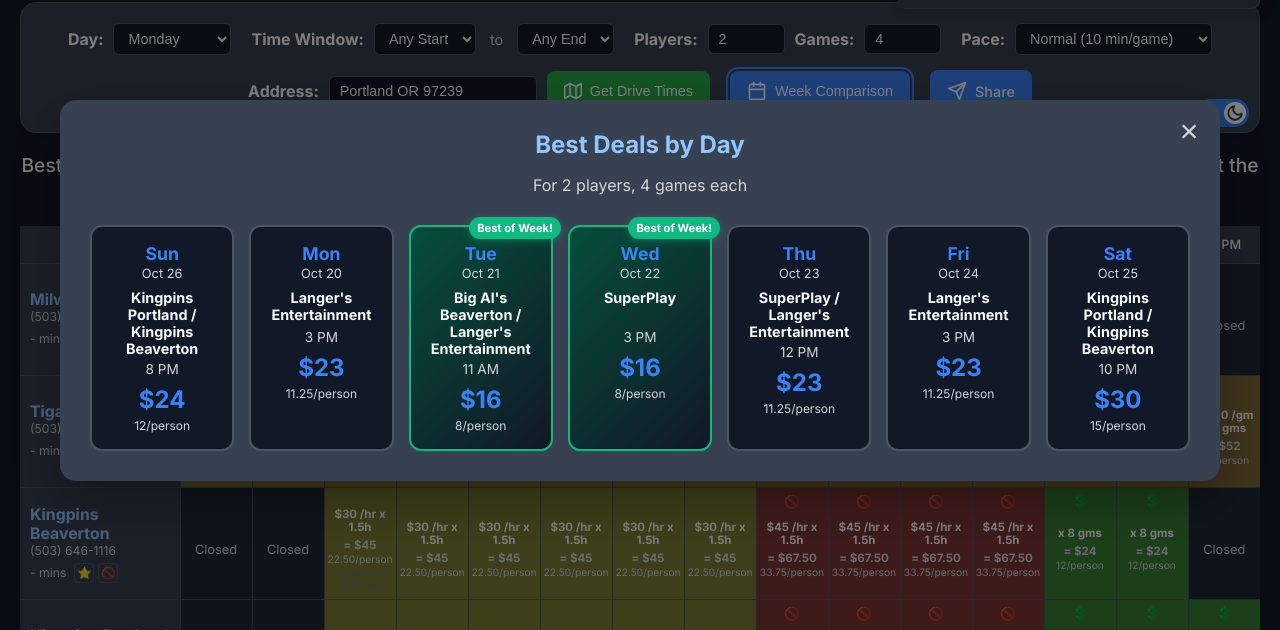
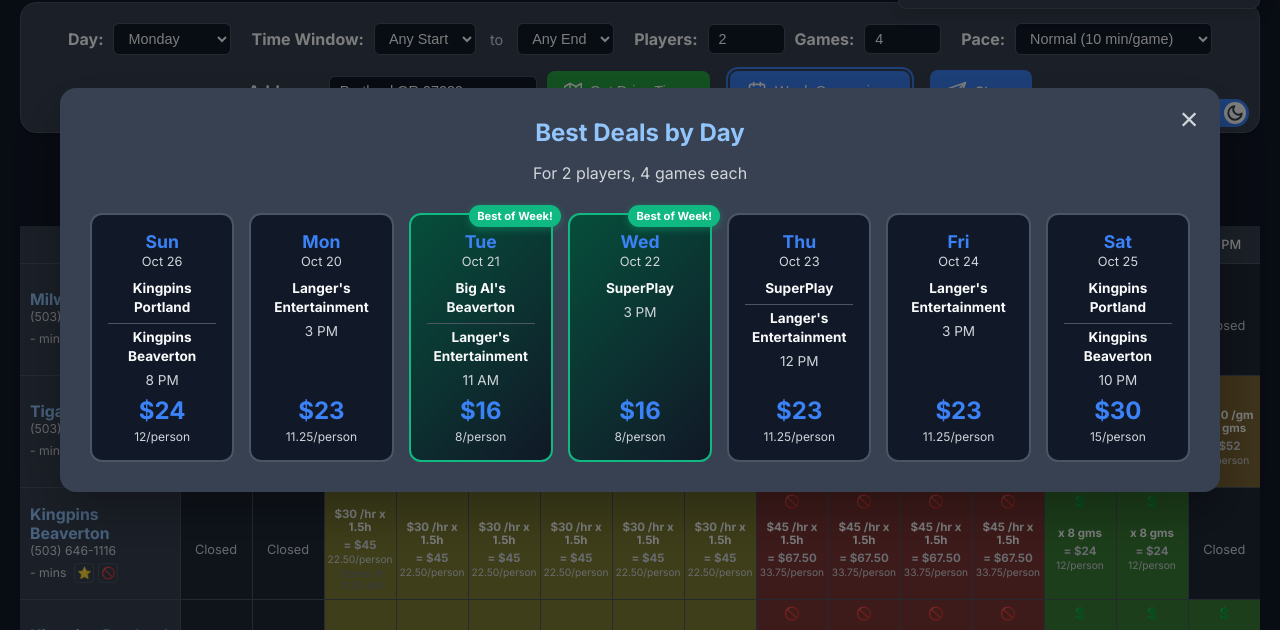
Before and after one commit to justintricate/PDX-Bowling-App, a website built with Vite: page index.html in a window 1280 px wide. Both pictures are taken after a click on the button "Week Comparison". Shown: the part 110-740 px from the top of the page. Built offline with nearby package versions, Linux system fonts and the light colour scheme.

Commit message:
updated calculator text output and weekly deals

```diff
--- a/src/main.js
+++ b/src/main.js
@@ -1045,7 +1045,9 @@
           const tiedAlleys = deals.map((deal) => deal.alley);
           const uniqueAlleyNames = [...new Set(tiedAlleys)];
           const earliestHour = Math.min(...deals.map((deal) => deal.hour));
-          const alleyText = uniqueAlleyNames.join(' / ');
+          const alleyText = uniqueAlleyNames
+            .map((name) => `<span class="alley-name-item">${name}</span>`)
+            .join('');
 
           const minWeeklyCost = Math.min(
             ...weekSummary
@@ -1835,9 +1837,16 @@
     const gameLabel = numGames === 1 ? 'game' : 'games';
     const eachSuffix = numPlayers > 1 || numGames > 1 ? ' each' : '';
 
-    dom.calculatorResult.innerHTML = `Best deal ${timeContextPhrase} for ${numPlayers} ${playerLabel}, ${numGames} ${gameLabel}${eachSuffix} ${dealLocationPhrase} costing $<b>${bestCost.toFixed(
+    const summaryPart1 = `Best deal ${timeContextPhrase} for ${numPlayers} ${playerLabel}, ${numGames} ${gameLabel}${eachSuffix} ${dealLocationPhrase.slice(
+      0,
+      -1
+    )}.`;
+    const summaryPart2 = `It will cost $<b>${bestCost.toFixed(
       0
     )}</b> total. (${costPerPerson}/person at the <b>${rateType}</b> rate.)`;
+
+    dom.calculatorResult.innerHTML =
+      dom.calculatorResult.innerHTML = `${summaryPart1}<br>${summaryPart2}`;
   } else {
     dom.calculatorResult.innerHTML =
       'No available deals found for the selected time window.';
--- a/src/style.css
+++ b/src/style.css
@@ -878,6 +878,8 @@
   cursor: pointer;
   transition: all 0.2s;
   position: relative;
+  display: flex;
+  flex-direction: column;
 }
 
 .week-comparison-card:hover,
@@ -922,11 +924,26 @@
   margin-bottom: 8px;
 }
 .week-card-alley {
-  font-size: 0.9em;
+  font-size: 0.85em;
   font-weight: 600;
   margin-bottom: 4px;
-  min-height: 2.5em;
   word-break: break-word;
+  line-height: 1.4;
+  width: 100%;
+}
+.alley-name-item {
+  display: block;
+  padding: 2px 0;
+}
+
+.alley-name-item + .alley-name-item {
+  border-top: 1px solid var(--border-color);
+  margin-top: 4px;
+  padding-top: 4px;
+}
+
+[data-theme='dark'] .alley-name-item + .alley-name-item {
+  border-top-color: var(--border-color);
 }
 .week-card-time {
   font-size: 0.85em;
@@ -938,6 +955,7 @@
   font-weight: 700;
   color: var(--primary-color);
   margin-bottom: 4px;
+  margin-top: auto;
 }
 .week-card-per-person {
   font-size: 0.75em;
```
Lines whose indentation alone changed are shown as unchanged.
